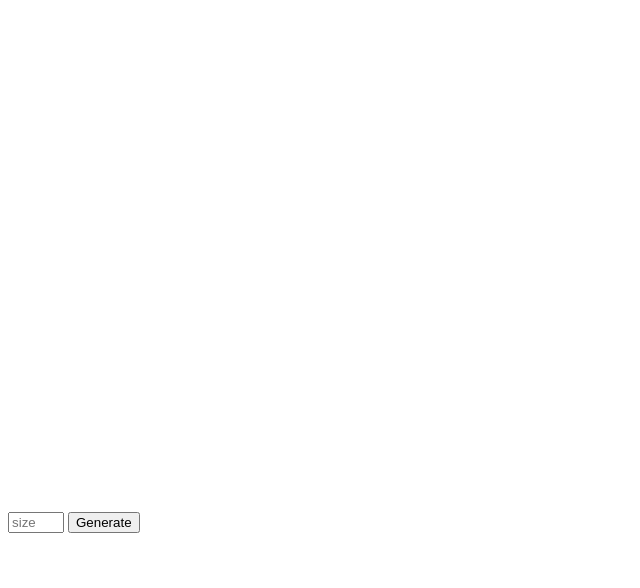
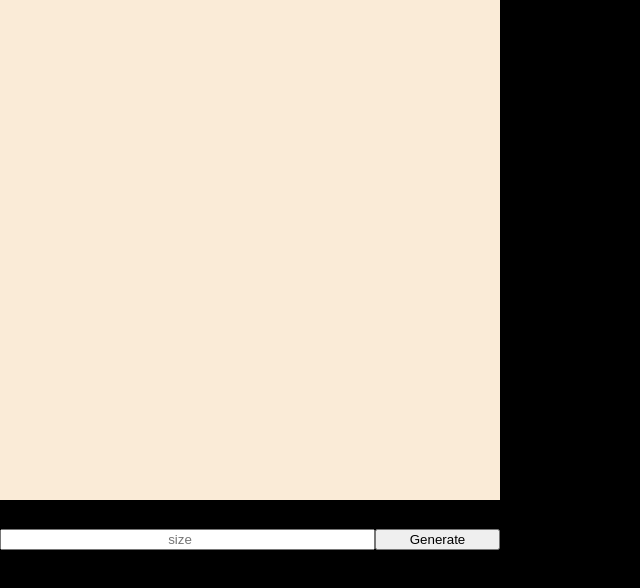
Before and after one commit to dargavavid/minesweeper-clone, a plain HTML site: page index.html in a window 1280 px wide. Shown: the whole page, without its empty margins (0-640 px from the left). Drawn offline with Linux system fonts and the light colour scheme.

Commit message:
Add styles, link to them in index.html

```diff
--- a/css/style.css
+++ b/css/style.css
@@ -0,0 +1,29 @@
+* {
+    box-sizing: border-box;
+}
+
+html, body {
+    margin: 0;
+    padding: 0;
+    background-color: black;
+}
+
+#game {
+    background-color: antiquewhite;
+}
+
+#game-settings {
+    display: flex;
+    flex-wrap: wrap;
+    width: 500px;
+    margin-top: 25px;
+}
+
+.game-settings-section {
+    width: 75%;
+    text-align: center;
+}
+
+#generate-button {
+    width: 25%;
+}
--- a/index.html
+++ b/index.html
@@ -5,6 +5,7 @@
     <meta name="viewport" content="width=device-width, initial-scale=1.0">
     <meta http-equiv="X-UA-Compatible" content="ie=edge">
     <title>Minesweeper Clone</title>
+    <link rel="stylesheet" href="css/style.css">
 </head>
 <body>
     <div class="grid-container"></div>
```
